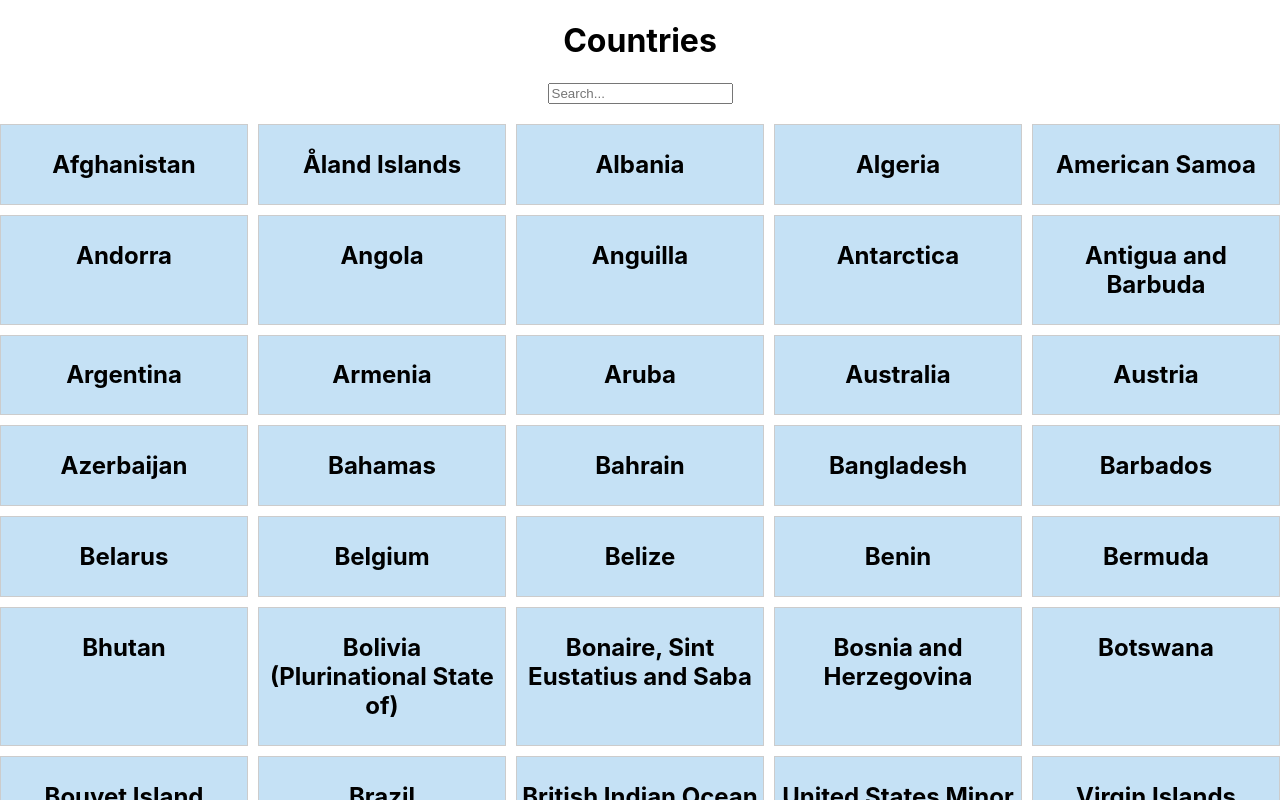
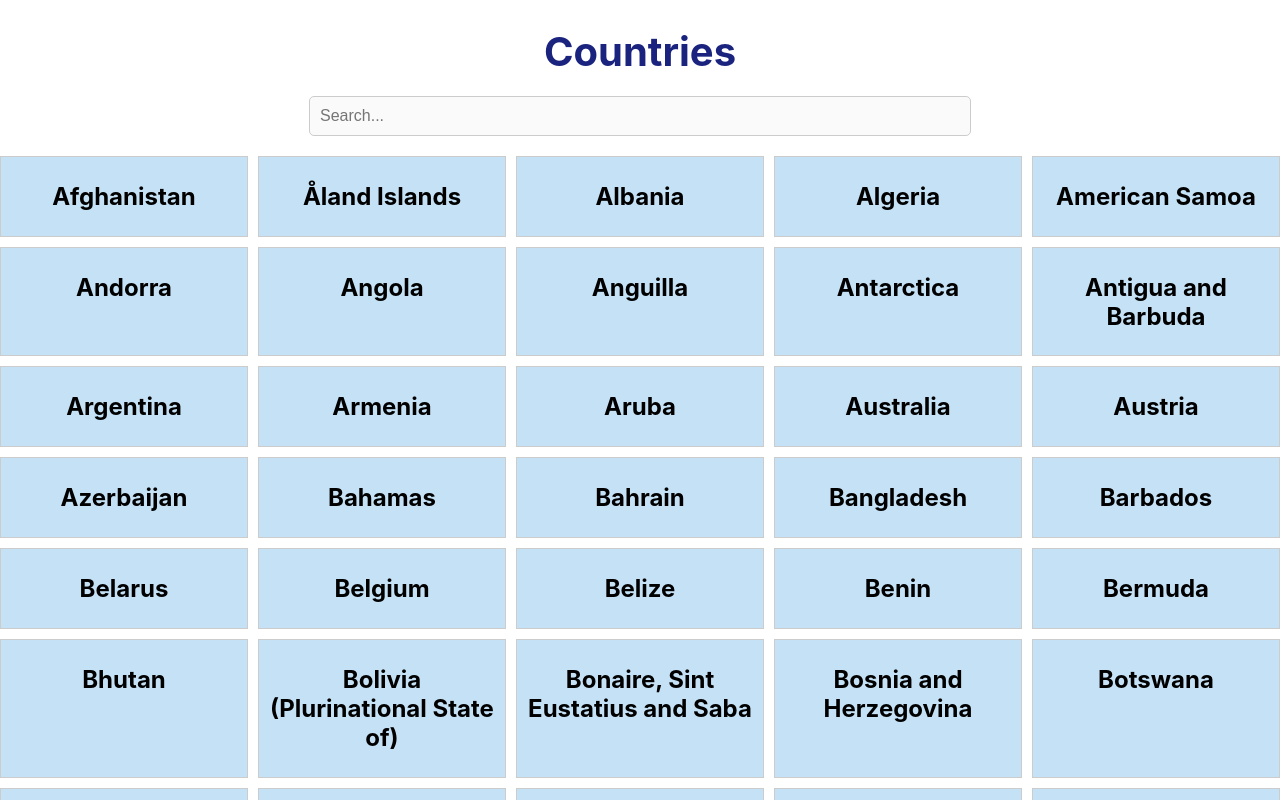
Before and after one commit to KerimGurbaz/countries-homework, a React (Create React App) app: page / in a window 1280 px wide. Shown: the top 800 px of the page. Built offline with nearby package versions, Linux system fonts and the light colour scheme.

Commit message:
input css added

```diff
--- a/src/App.css
+++ b/src/App.css
@@ -1,5 +1,30 @@
 .App {
   text-align: center;
+}
+
+h1 {
+  color: #1a237e;
+  font-size: 2.5rem;
+  margin-bottom: 20px;
+}
+.search {
+  margin-bottom: 20px;
+}
+
+.search-input {
+  width: 50%;
+  padding: 10px;
+  border-radius: 5px;
+  border: 1px solid #ccc;
+  font-size: 16px;
+  outline: none;
+  transition: all 0.3s ease;
+  background-color: #fafafa; /* Arka plan rengini açık gri yap */
+}
+
+.search-input:focus {
+  border-color: #7b1fa2; /* Kenarlık rengini mor yap */
+  box-shadow: 0 0 8px rgba(123, 31, 162, 0.2);
 }
 .countries {
   display: grid;
@@ -73,27 +98,6 @@
   }
 }
 
-/* ... diğer stiller ... */
-
-.search {
-  margin-bottom: 20px;
-}
-
-.search-input {
-  width: 100%;
-  padding: 10px;
-  border-radius: 5px;
-  border: 1px solid #ccc;
-  font-size: 16px;
-  outline: none;
-  transition: all 0.3s ease;
-}
-
-.search-input:focus {
-  border-color: #007bff;
-  box-shadow: 0 0 8px rgba(0, 123, 255, 0.2);
-}
-
 /* Responsive stiller */
 @media (max-width: 768px) {
   .search-input {
@@ -110,3 +114,15 @@
     width: 80% !important;
   }
 }
+
+.modal-flag {
+  width: 50px;
+  height: 50px;
+  background-size: cover;
+  background-position: center;
+  background-repeat: no-repeat;
+  border-radius: 50%;
+  position: absolute;
+  top: 2rem;
+  right: 2rem;
+}
--- a/src/List.jsx
+++ b/src/List.jsx
@@ -70,11 +70,9 @@ const List = ({ countries }) => {
                 {selectedCountry.name}
               </Typography>
               <div
-                className="flag"
+                className="modal-flag"
                 style={{
                   backgroundImage: `url(${selectedCountry.flag})`,
-                  //   width: "100px",
-                  //   height: "70px",
                 }}
               ></div>
               <Typography id="modal-modal-description" sx={{ mt: 2 }}>
@@ -84,7 +82,7 @@ const List = ({ countries }) => {
                 Capital: {selectedCountry.capital}
               </Typography>
               <Typography id="modal-modal-description" sx={{ mt: 2 }}>
-                Language: {selectedCountry.languages}
+                Language: {selectedCountry.languages.join(", ")}
               </Typography>
             </>
           )}
--- a/src/Search.jsx
+++ b/src/Search.jsx
@@ -7,7 +7,12 @@ const Search = ({ onSearch }) => {
 
   return (
     <div className="search">
-      <input type="text" placeholder="Search..." onChange={handleSearch} />
+      <input
+        type="text"
+        placeholder="Search..."
+        onChange={handleSearch}
+        className="search-input"
+      />
     </div>
   );
 };
```
